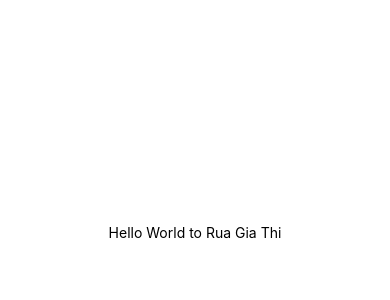
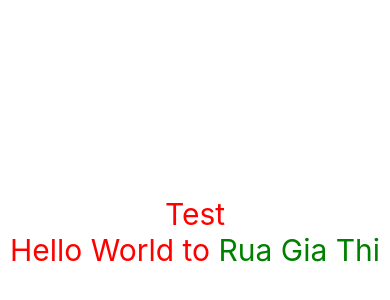
Before and after one commit to ruagiathi/project-09072025, a React Native app: screen / in a window 390 px wide. Shown: the part 190-490 px from the top of the page. Built offline with nearby package versions, Linux system fonts and the light colour scheme.

Commit message:
video 28

```diff
--- a/App.tsx
+++ b/App.tsx
@@ -4,13 +4,25 @@ import { StyleSheet, Text, View } from 'react-native';
 export default function App() {
   return (
     <View style={styles.container}>
-      <Text>Hello World to Rua Gia Thi</Text>
-      <StatusBar style="auto" />
+      <View>
+        <Text style={styles.text}>Test</Text>
+      </View>
+      <Text style={styles.text}>Hello World to
+        <Text style={styles.ruagiathi}> Rua Gia Thi</Text>
+      </Text>
+
     </View>
   );
 }
 
 const styles = StyleSheet.create({
+  ruagiathi: {
+    color: "green",
+  },
+  text: {
+    fontSize: 30,
+    color: "red",
+  },
   container: {
     flex: 1,
     backgroundColor: '#fff',
```
